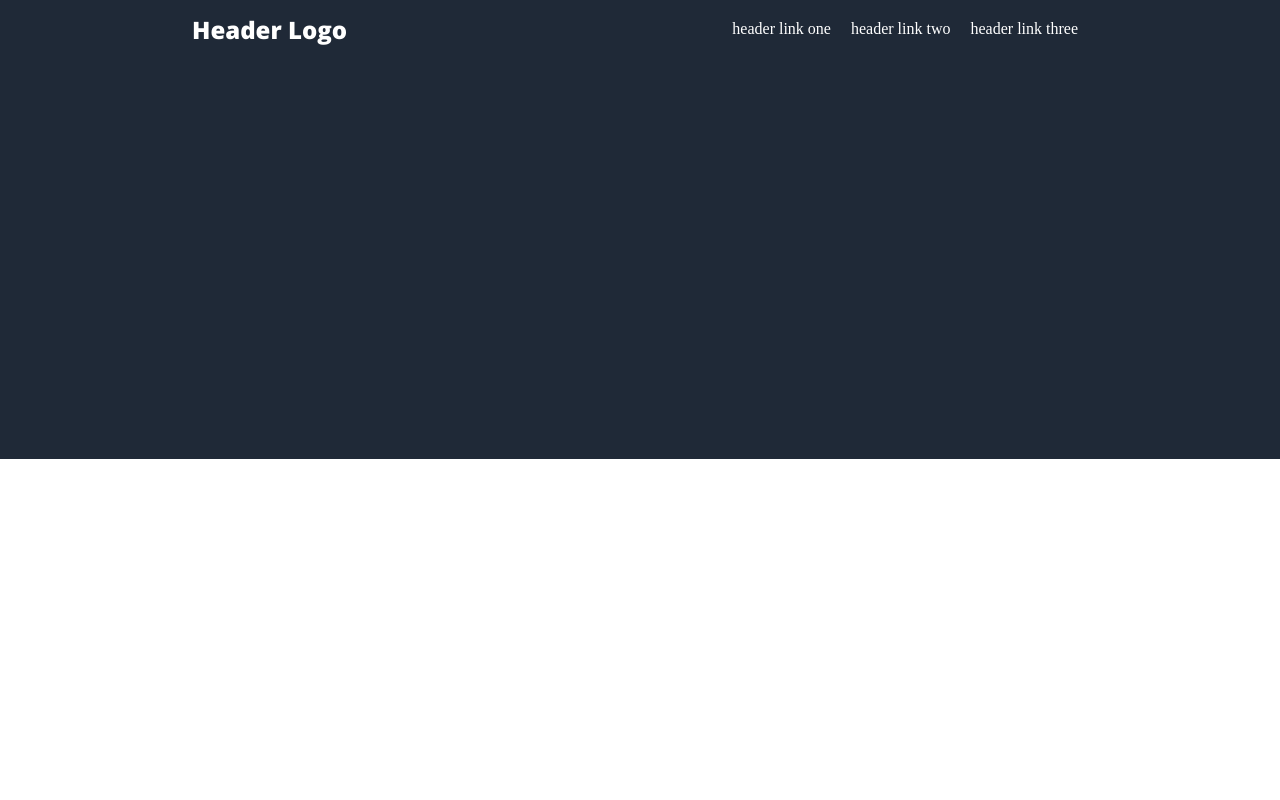
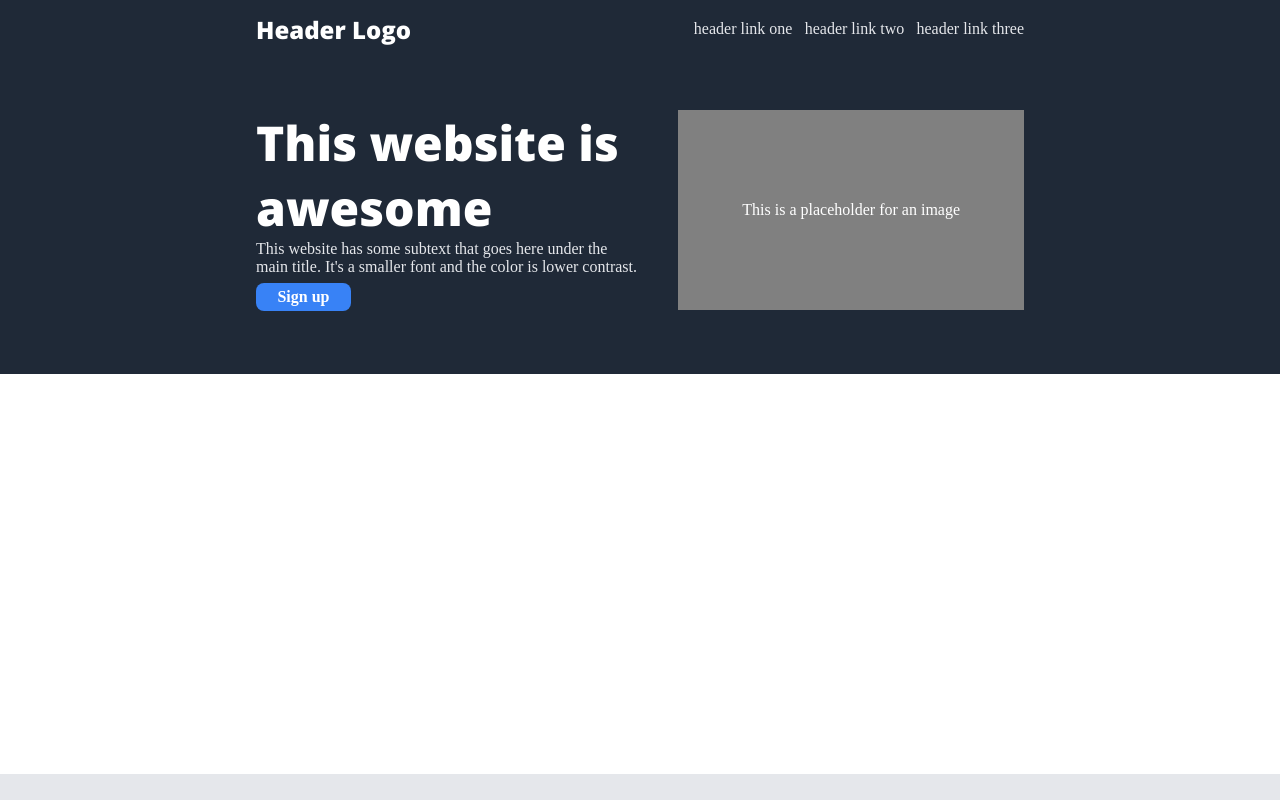
Before and after one commit to 6ri4n/TOP-landing-page, a plain HTML site: page index.html in a window 1280 px wide. Shown: the top 800 px of the page. Drawn offline with nearby package versions, Linux system fonts and the light colour scheme.

Commit message:
content1

```diff
--- /dev/null
+++ b/content1.css
@@ -0,0 +1,47 @@
+.content1 {
+    height: 200px;
+    display: flex;
+    margin: 5% 20%;
+    justify-content: space-between;
+}
+
+.signup {
+    display: flex;
+    flex-direction: column;
+    width: 50%;
+    height: 200px;
+}
+
+.signup-title {
+    font-size: 48px;
+    font-weight: 800;
+    font-family: 'Open Sans', sans-serif;
+    color: white;
+}
+
+.signup-desc {
+    color: #E5E7EB;
+}
+
+.signup-button {
+    font-weight: bold;
+    color: white;
+    background-color: #3882F6;
+    border-radius: 8px;
+    padding: 5px 10px;
+    width: 75px;
+    display: flex;
+    justify-content: center;
+    margin: 2% 0;
+}
+
+.signup-image {
+    background-color: gray;
+    display: flex;
+    flex-direction: column;
+    width: 45%;
+    height: 200px;
+    align-items: center;
+    justify-content: center;
+    color: white;
+}
--- /dev/null
+++ b/content2.css
@@ -0,0 +1,4 @@
+.content2 {
+    height: 400px;
+    background-color: white;
+}
--- /dev/null
+++ b/content3.css
@@ -0,0 +1,4 @@
+.content3 {
+    height: 400px;
+    background-color: #E5E7EB;
+}
--- /dev/null
+++ b/content4.css
@@ -0,0 +1,4 @@
+.content4 {
+    height: 400px;
+    background-color: white;
+}
--- /dev/null
+++ b/footer.css
@@ -0,0 +1,7 @@
+footer {
+    height: 100px;
+    color: white;
+    display: flex;
+    justify-content: center;
+    align-items: center;
+}
--- a/index.html
+++ b/index.html
@@ -11,8 +11,14 @@
 
     <link href="https://fonts.googleapis.com/css2?family=Open+Sans:ital,wght@0,800;1,300&display=swap" rel="stylesheet">
 
-    <link rel="stylesheet" href="index.css">
-    <title>Document</title>
+    <link rel="stylesheet" href="nav.css">
+    <link rel="stylesheet" href="content1.css">
+    <link rel="stylesheet" href="content2.css">
+    <link rel="stylesheet" href="content3.css">
+    <link rel="stylesheet" href="content4.css">
+    <link rel="stylesheet" href="footer.css">
+
+    <title>TOP: Landing Page</title>
 </head>
 
 <body>
@@ -29,6 +35,18 @@
     </nav>
 
     <section class="content1">
+        <div class="signup">
+            <div class="signup-title">This website is awesome</div>
+
+            <div class="signup-desc">
+                This website has some subtext that goes here under the main title. It's a smaller font and the color is
+                lower contrast.
+            </div>
+
+            <div class="signup-button">Sign up</div>
+        </div>
+
+        <div class="signup-image">This is a placeholder for an image</div>
     </section>
 
     <section class="content2">
@@ -40,9 +58,7 @@
     <section class="content4">
     </section>
 
-    <footer>
-
-    </footer>
+    <footer>Copyright &#169; The Odin Project 2021</footer>
 </body>
 
 </html>
--- a/index.css
+++ b/nav.css
@@ -10,7 +10,7 @@ a {
 
 nav {
     display: flex;
-    margin: 1% 15%;
+    margin: 1% 20%;
     color: white;
 }
 
@@ -28,28 +28,9 @@ nav {
 }
 
 .tabs span {
-    margin: 0 10px;
+    margin-left: 2%;
 }
 
-.content1 {
-    height: 400px;
+.tabs span a {
+    color: #E5E7EB;
 }
-
-.content2 {
-    height: 400px;
-    background-color: white;
-}
-
-.content3 {
-    height: 400px;
-    background-color: #E5E7EB;
-}
-
-.content4 {
-    height: 400px;
-    background-color: white;
-}
-
-footer {
-    height: 100px;
-}
```
